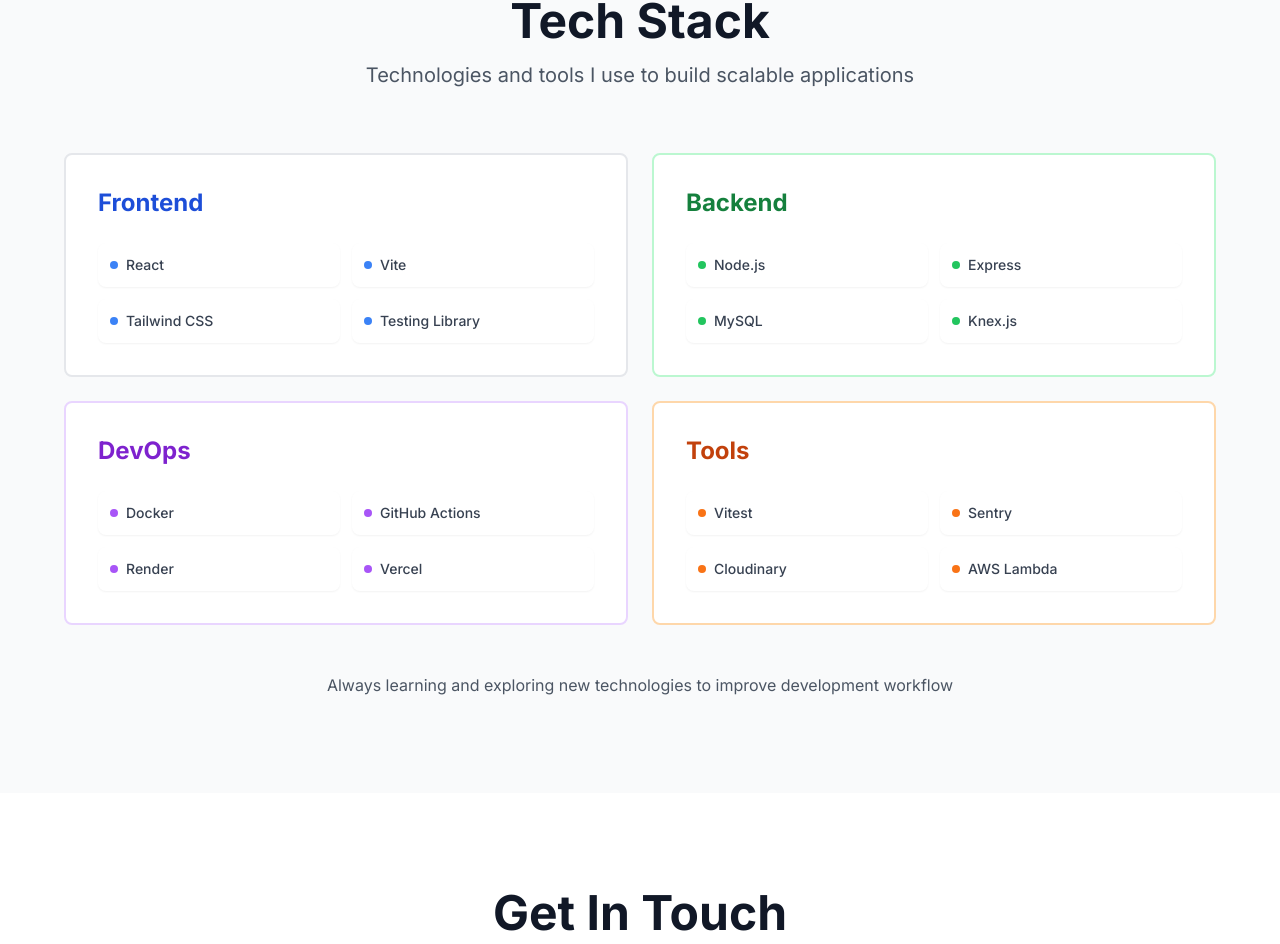
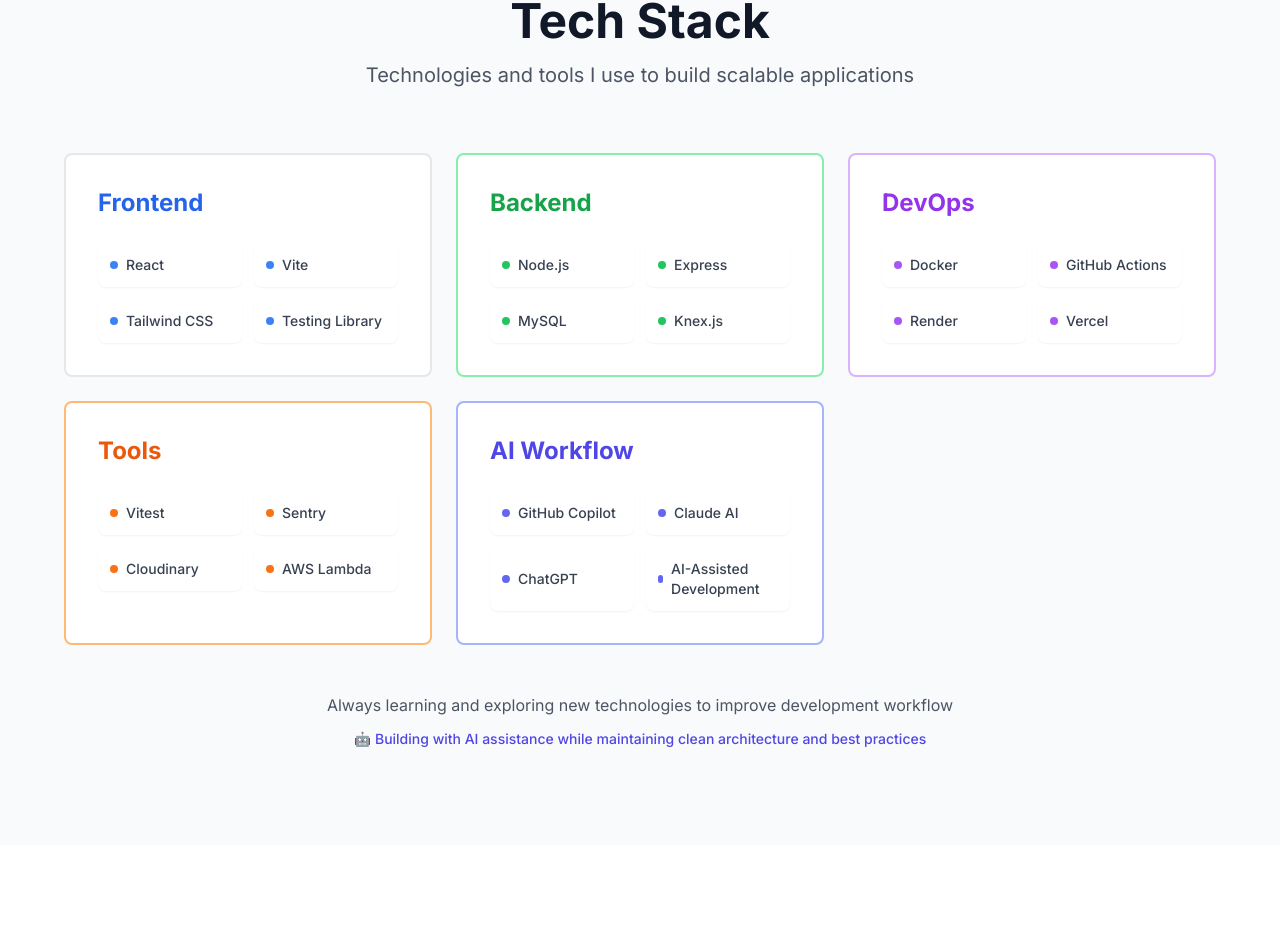
Before and after one commit to Sa4rg/landing-page-me, a React (Vite) app: page / in a window 1280 px wide. Shown: the part 2286-3230 px from the top of the page. Built offline with nearby package versions, Linux system fonts and the light colour scheme.

Commit message:
feat: Add AI Workflow category to TechStack and corresponding tests

```diff
--- a/src/features/tech-stack/TechStack.jsx
+++ b/src/features/tech-stack/TechStack.jsx
@@ -48,25 +48,37 @@
         'Cloudinary',
         'AWS Lambda'
       ]
+    },
+    {
+      title: 'AI Workflow',
+      color: 'indigo',
+      technologies: [
+        'GitHub Copilot',
+        'Claude AI',
+        'ChatGPT',
+        'AI-Assisted Development'
+      ]
     }
   ]
 
   const getColorClasses = (color) => {
     const colors = {
-      blue: 'bg-blue-50 dark:bg-blue-900/20 border-blue-200 dark:border-blue-800',
-      green: 'bg-green-50 dark:bg-green-900/20 border-green-200 dark:border-green-800',
-      purple: 'bg-purple-50 dark:bg-purple-900/20 border-purple-200 dark:border-purple-800',
-      orange: 'bg-orange-50 dark:bg-orange-900/20 border-orange-200 dark:border-orange-800'
+      blue: 'bg-blue-500/10 dark:bg-blue-900/30 border-blue-300 dark:border-blue-700',
+      green: 'bg-green-500/10 dark:bg-green-900/30 border-green-300 dark:border-green-700',
+      purple: 'bg-purple-500/10 dark:bg-purple-900/30 border-purple-300 dark:border-purple-700',
+      orange: 'bg-orange-500/10 dark:bg-orange-900/30 border-orange-300 dark:border-orange-700',
+      indigo: 'bg-indigo-500/10 dark:bg-indigo-900/30 border-indigo-300 dark:border-indigo-700'
     }
     return colors[color] || colors.blue
   }
 
   const getTitleColorClasses = (color) => {
     const colors = {
-      blue: 'text-blue-700 dark:text-blue-400',
-      green: 'text-green-700 dark:text-green-400',
-      purple: 'text-purple-700 dark:text-purple-400',
-      orange: 'text-orange-700 dark:text-orange-400'
+      blue: 'text-blue-600 dark:text-blue-400',
+      green: 'text-green-600 dark:text-green-400',
+      purple: 'text-purple-600 dark:text-purple-400',
+      orange: 'text-orange-600 dark:text-orange-400',
+      indigo: 'text-indigo-600 dark:text-indigo-400'
     }
     return colors[color] || colors.blue
   }
@@ -86,7 +98,7 @@
           </div>
 
           {/* Tech Categories Grid */}
-          <div className="grid grid-cols-1 md:grid-cols-2 gap-6">
+          <div className="grid grid-cols-1 md:grid-cols-2 lg:grid-cols-3 gap-6">
             {techCategories.map((category) => (
               <Card
                 key={category.title}
@@ -110,7 +122,8 @@
                         category.color === 'blue' ? 'bg-blue-500' :
                         category.color === 'green' ? 'bg-green-500' :
                         category.color === 'purple' ? 'bg-purple-500' :
-                        'bg-orange-500'
+                        category.color === 'orange' ? 'bg-orange-500' :
+                        'bg-indigo-500'
                       }`} />
                       <span className="text-sm font-medium text-gray-700 dark:text-gray-300">
                         {tech}
@@ -123,9 +136,12 @@
           </div>
 
           {/* Additional Info */}
-          <div className="mt-12 text-center">
+          <div className="mt-12 text-center space-y-3">
             <p className="text-gray-600 dark:text-gray-400">
               Always learning and exploring new technologies to improve development workflow
+            </p>
+            <p className="text-sm text-indigo-600 dark:text-indigo-400 font-medium">
+              🤖 Building with AI assistance while maintaining clean architecture and best practices
             </p>
           </div>
         </div>
```
Also changed, not shown: 2 other files (tests, documents, lock files or other folders).
